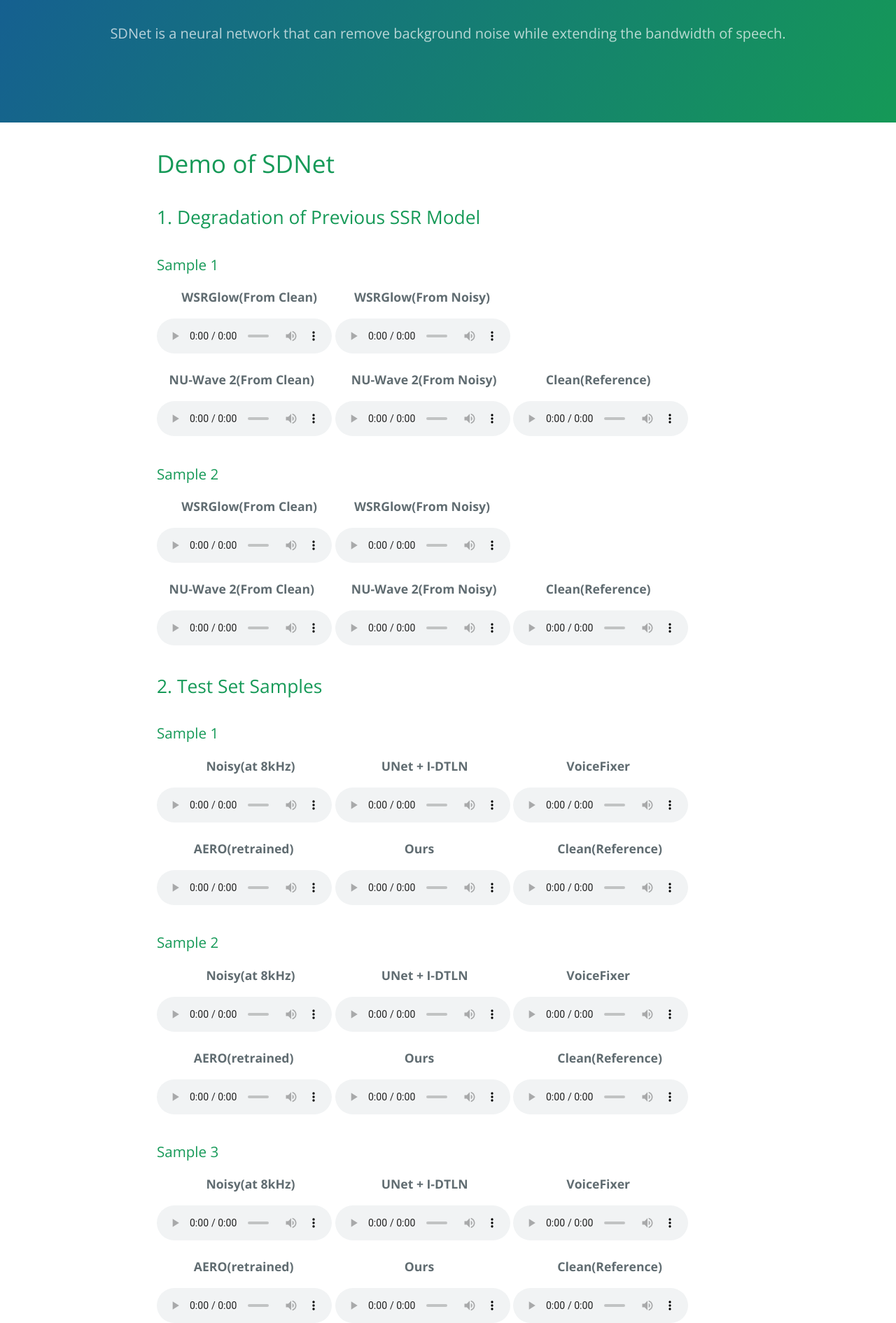
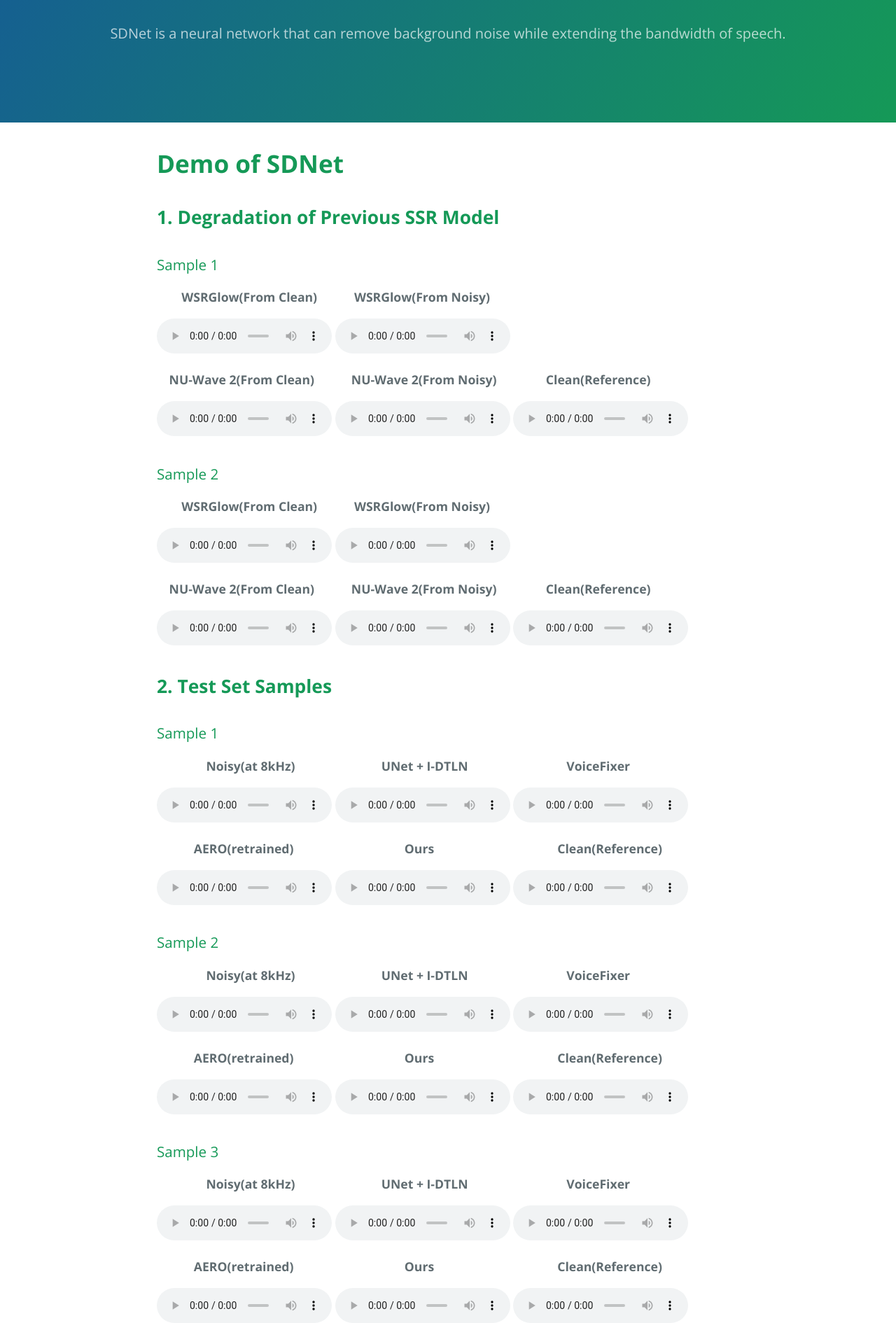
Before and after one commit to sdnetdemo/sdnetdemo.github.io, a Jekyll site: the page built from index.md, in a window 1280 px wide. Shown: the part 376-2266 px from the top of the page at 70% size. Built offline with Jekyll 4.4.1, drawn with Linux system fonts in a browser that asks for light colours; our own code applies the rules of GitHub Pages for plain Markdown files.

Commit message:
Add files via upload

```diff
--- a/index.md
+++ b/index.md
@@ -2,9 +2,9 @@
 layout: default
 ---
 
-# Demo of SDNet
+# **Demo of SDNet**
 
-## 1. Degradation of Previous SSR Model
+## **1. Degradation of Previous SSR Model**
 
 ### Sample 1
 
@@ -26,7 +26,7 @@
 
 <audio controls="" style="width: 250px; height: 50px"><source src="data/predict/NU-Wave2_clean/10.wav" type="audio/wav"></audio><audio controls="" style="width: 250px; height: 50px"><source src="data/predict/NU-Wave2_noisy/10.wav" type="audio/wav"></audio><audio controls="" style="width: 250px; height: 50px"><source src="data/clean/10.wav" type="audio/wav"></audio>
 
-## 2. Test Set Samples
+## **2. Test Set Samples**
 
 ### Sample 1
 
@@ -128,7 +128,7 @@
 
 <audio controls="" style="width: 250px; height: 50px"><source src="data/predict/AERO/10.wav" type="audio/wav"></audio><audio controls="" style="width: 250px; height: 50px"><source src="data/predict/ours/10.wav" type="audio/wav"></audio><audio controls="" style="width: 250px; height: 50px"><source src="data/clean/10.wav" type="audio/wav"></audio>
 
-## 3. Real World Samples
+## **3. Real World Samples**
 
 In this part, we selected some old speech to repair their quality. Some samples are below.
 
@@ -168,12 +168,12 @@
 
 <img src="img\real_9.png" alt="real_9" style="zoom: 50%;" /><img src="img\real_9_pr.png" alt="real_9_pr" style="zoom: 50%;" />
 
-## 4. Settings of Each Layer
+## **4. Settings of Each Layer**
 
 Layers are listed in order of precedence, from top to bottom. The last dimension may be different based on the duration of input speech.
 
 <img src="img\Network Settings.PNG" alt="Network Settings" style="zoom:100%;" />
 
-## 5. Acknowledgement
+## **5. Acknowledgement**
 
 Our work was built based on AERO (<https://github.com/slp-rl/aero>). Thanks for their great work.
```
